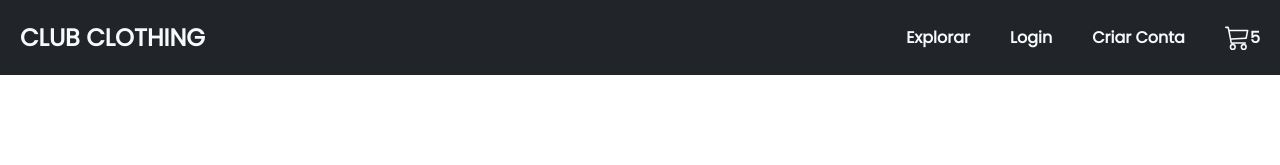
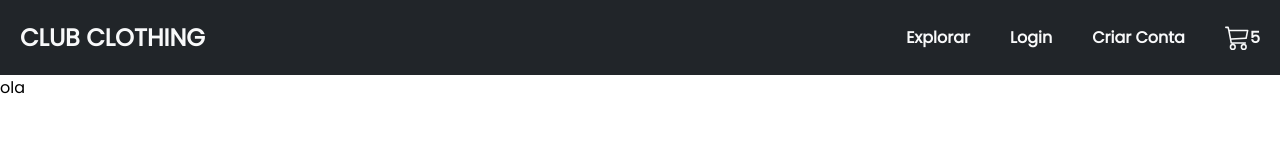
Before and after one commit to Murilo-Barbosa/Club-Cloathing-Front-end, a React (Create React App) app: page / in a window 1280 px wide. Shown: the top 165 px of the page. Built offline with nearby package versions, Linux system fonts and the light colour scheme; no server answers.

Commit message:
bugFix: API incorret path bug fixed

```diff
--- a/src/pages/home/Home.tsx
+++ b/src/pages/home/Home.tsx
@@ -1,9 +1,11 @@
 import Header from '../../Components/Header/Header'
+import Categories from './components/Categories'
 
 const Home = () => {
   return (
     <div>
       <Header />
+      <Categories />
     </div>
   )
 }
--- a/src/pages/home/components/Categories.tsx
+++ b/src/pages/home/components/Categories.tsx
@@ -10,20 +10,19 @@ const Categories = () => {
 
   const fetchCategories = async () => {
     try {
-      const { data } = await axios.get(`${env.apiUrl}/api/category`)
+      const { data } = await axios.get(`${env.apiUrl}api/category`)
       setCategories(data)
-    } catch (error) {
-      console.log({ error })
-    }
+    } catch (error) {}
   }
   console.log(categories)
+
   useEffect(() => {
     fetchCategories()
   }, [])
 
   return (
     <div className="categories-container">
-      <div className="categories-content"></div>
+      <div className="categories-content">ola</div>
     </div>
   )
 }
```
Also changed, not shown: 1 other file (tests, documents, lock files or other folders).
